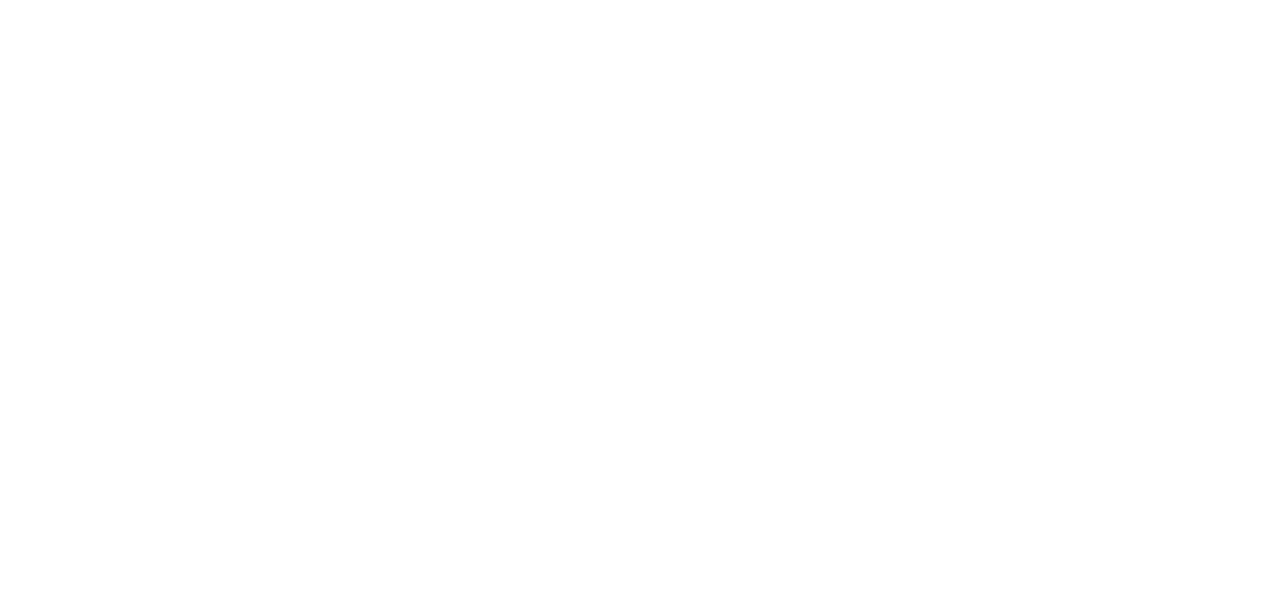
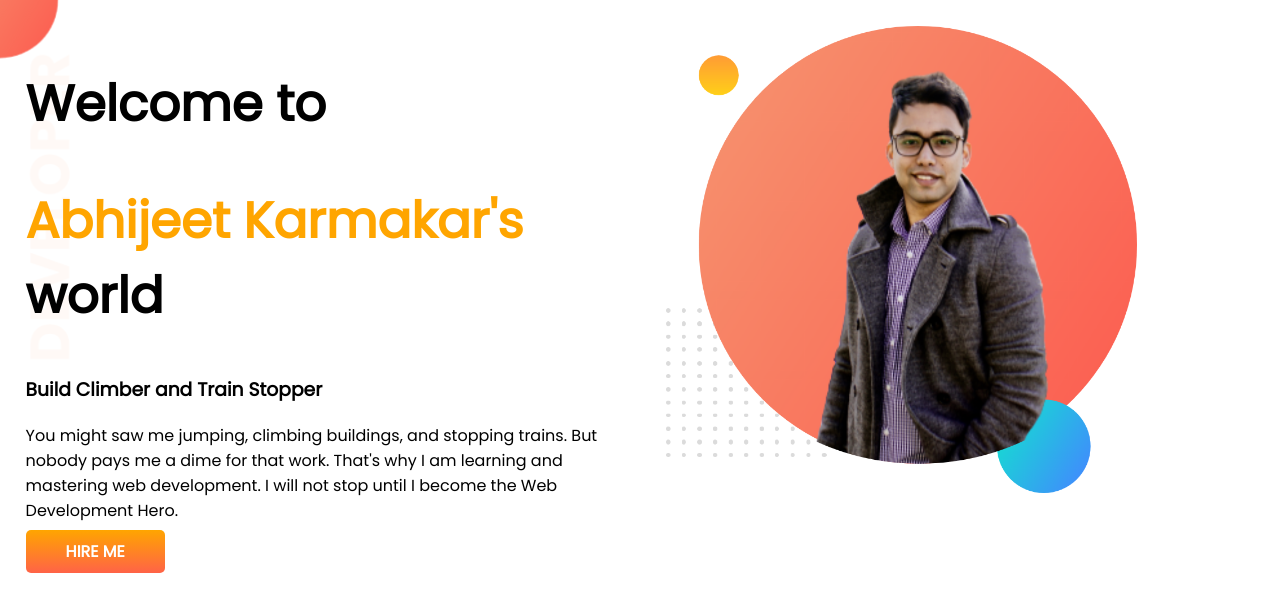
Before and after one commit to abhijeet00ak/developer-portfolio, a plain HTML site: page index.html in a window 1280 px wide. Drawn offline with Linux system fonts and the light colour scheme.

Commit message:
top barner added

```diff
--- a/index.html
+++ b/index.html
@@ -4,10 +4,23 @@
     <meta charset="UTF-8">
     <meta http-equiv="X-UA-Compatible" content="IE=edge">
     <meta name="viewport" content="width=device-width, initial-scale=1.0">
-    <title>Jhankar portfolio</title>
+    <title>Abhijeet portfolio</title>
+    <link rel="preconnect" href="https://fonts.googleapis.com">
+    <link rel="preconnect" href="https://fonts.gstatic.com" crossorigin>
+    <link href="https://fonts.googleapis.com/css2?family=Poppins&display=swap" rel="stylesheet">
     <link rel="stylesheet" href="style.css">
 </head>
-<body>
-
+<section class="top-barner">
+    <body>
+        <div class="half-width"><h1>Welcome to</h1>
+            <h1><span class="orange-color">Abhijeet Karmakar's</span> world</h1>
+            <h3>Build Climber and Train Stopper</h3>
+            <p>You might saw me jumping, climbing buildings, and stopping trains. But nobody pays me a dime for that work. That's why I am learning and mastering web development. I will not stop until I become the Web Development Hero.</p>
+            <a class="link-button" target="_blank" href="https://www.linkedin.com/in/avijit-kormokar-5a74831b4/">HIRE ME</a>
+        </div>
+       <div class="half-width">
+        <img src="images/abhijeet 01.png" alt="images">
+       </div>
+</section>
 </body>
 </html>
--- a/style.css
+++ b/style.css
@@ -0,0 +1,33 @@
+body{
+    font-family: 'Poppins', sans-serif;
+    margin: 0;
+}
+h1{
+    font-size: 50px;
+}
+.orange-color{
+    color: orange;
+}
+section{
+    display: flex;
+}
+.half-width{
+    width: 50%;
+    padding: 2%
+}
+.half-width img{
+    width: 80%;
+}
+.link-button{
+    text-decoration: none;
+    background-image: linear-gradient(orange,tomato );
+    color: white;
+    font-weight: 700;
+    padding: 10px 40px;
+    border-radius: 5px;
+
+}
+.top-barner{
+    background-image: url(images/top-banner.png);
+    background-repeat: no-repeat;
+}
```
Also changed, not shown: images/abhijeet 01.png (added), images/abhijeet.png (added), images/dream-bg.png (added), images/exp-bg.png (added), images/jhankar.png (added), images/jhankar2.png (added), images/my-bg.png (added), images/my-bg2.png (added), images/top-banner.png (added).
